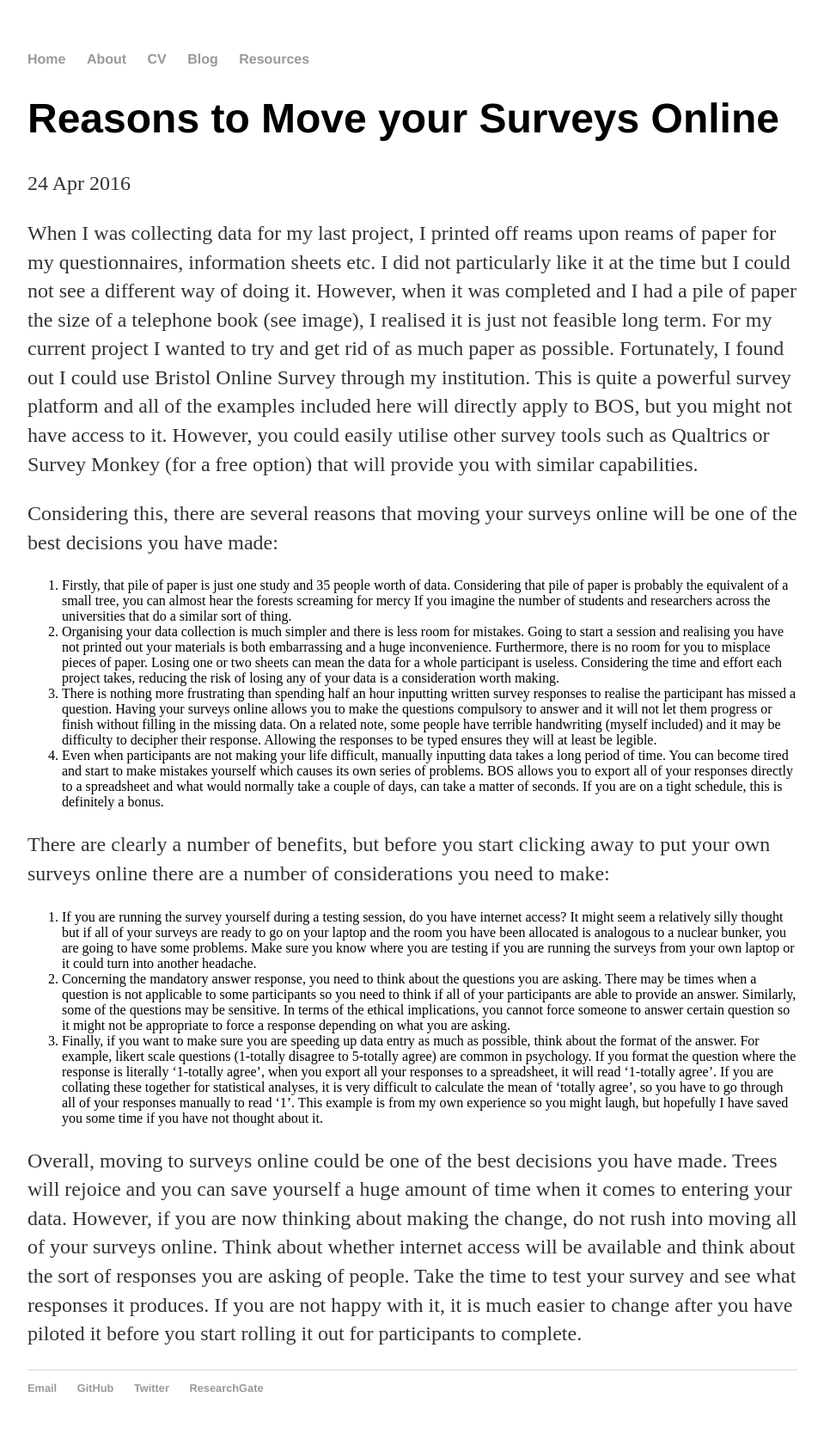
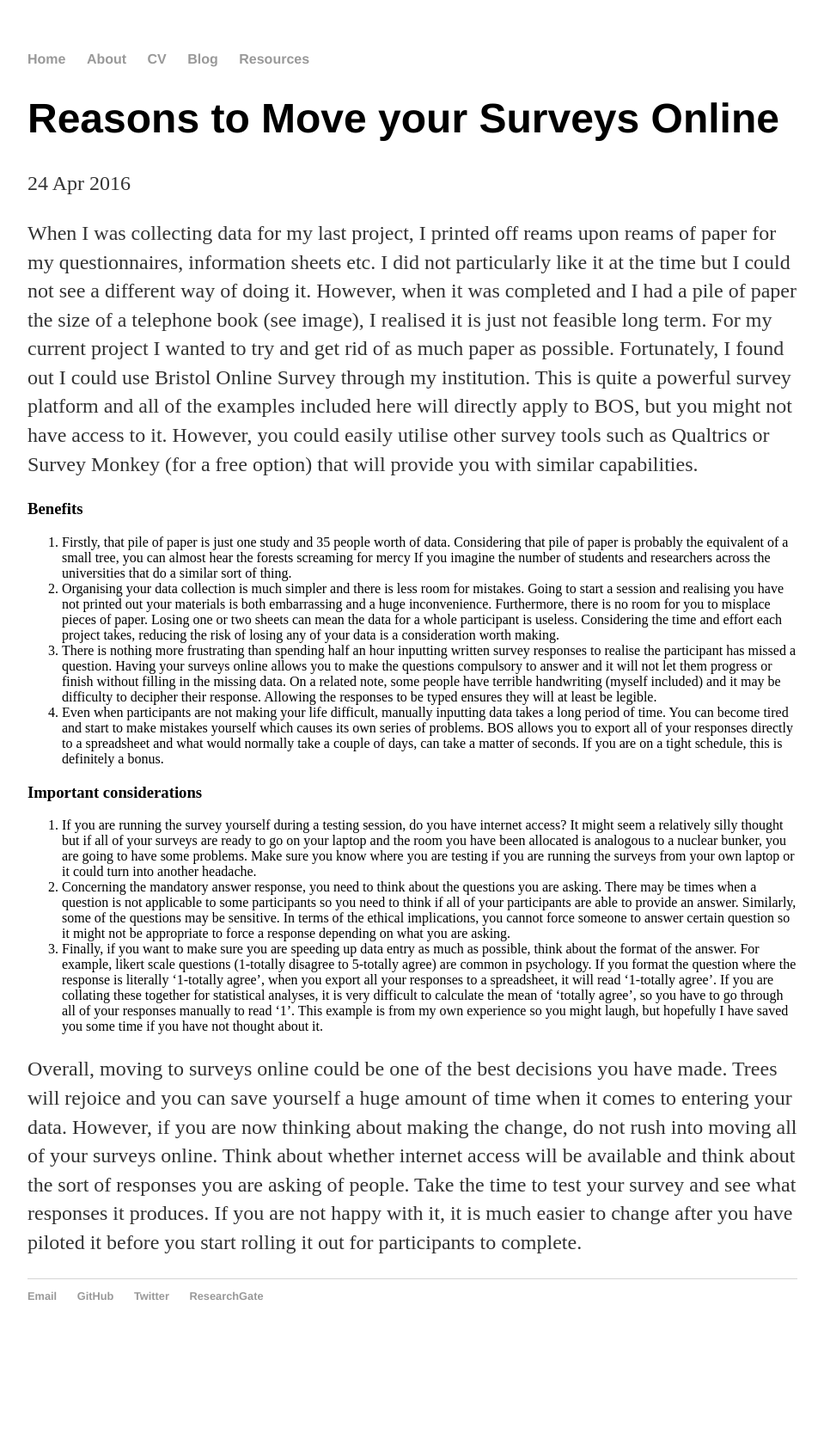
Before and after one commit to JamesEBartlett/JamesEBartlett.github.io, a Jekyll site: the page built from _posts/2016-04-24-move-surveys-online.md, in a window 1280 px wide. Shown: the whole page at 86% size, without its empty margins (160-1119 px from the left). Built offline with Jekyll 4.4.1, drawn with Linux system fonts in a browser that asks for light colours; after the commit the page ends 1575 px from its top, so only the background shows below that.

Commit message:
Add headings

```diff
--- a/_posts/2016-04-24-move-surveys-online.md
+++ b/_posts/2016-04-24-move-surveys-online.md
@@ -6,7 +6,7 @@ date: 2016-04-24
 When I was collecting data for my last project, I printed off reams upon reams of paper for my questionnaires, information sheets etc. I did not particularly like it at the time but I could not see a different way of doing it. However, when it was completed and I had a pile of paper the size of a telephone book (see image), I realised it is just not feasible long term.
 For my current project I wanted to try and get rid of as much paper as possible. Fortunately, I found out I could use Bristol Online Survey through my institution. This is quite a powerful survey platform and all of the examples included here will directly apply to BOS, but you might not have access to it. However, you could easily utilise other survey tools such as Qualtrics or Survey Monkey (for a free option) that will provide you with similar capabilities.
 
-Considering this, there are several reasons that moving your surveys online will be one of the best decisions you have made:
+### Benefits
 
 1. Firstly, that pile of paper is just one study and 35 people worth of data. Considering that pile of paper is probably the equivalent of a small tree, you can almost hear the forests screaming for mercy If you imagine the number of students and researchers across the universities that do a similar sort of thing.
 2. Organising your data collection is much simpler and there is less room for mistakes. Going to start a session and realising you have not printed out your materials is both embarrassing and a huge inconvenience. Furthermore, there is no room for you to misplace pieces of paper. Losing one or two sheets can mean the data for a whole participant is useless. Considering the time and effort each project takes, reducing the risk of losing any of your data is a consideration worth making.
@@ -14,7 +14,7 @@ Considering this, there are several reasons that moving your surveys online will
 4. Even when participants are not making your life difficult, manually inputting data takes a long period of time. You can become tired and start to make mistakes yourself which causes its own series of problems. BOS allows you to export all of your responses directly to a spreadsheet and what would normally take a couple of days, can take a matter of seconds. If you are on a tight schedule, this is definitely a bonus.
 
 
-There are clearly a number of benefits, but before you start clicking away to put your own surveys online there are a number of considerations you need to make:
+### Important considerations
 
 1. If you are running the survey yourself during a testing session, do you have internet access? It might seem a relatively silly thought but if all of your surveys are ready to go on your laptop and the room you have been allocated is analogous to a nuclear bunker, you are going to have some problems. Make sure you know where you are testing if you are running the surveys from your own laptop or it could turn into another headache.
 2. Concerning the mandatory answer response, you need to think about the questions you are asking. There may be times when a question is not applicable to some participants so you need to think if all of your participants are able to provide an answer. Similarly, some of the questions may be sensitive. In terms of the ethical implications, you cannot force someone to answer certain question so it might not be appropriate to force a response depending on what you are asking.
```
